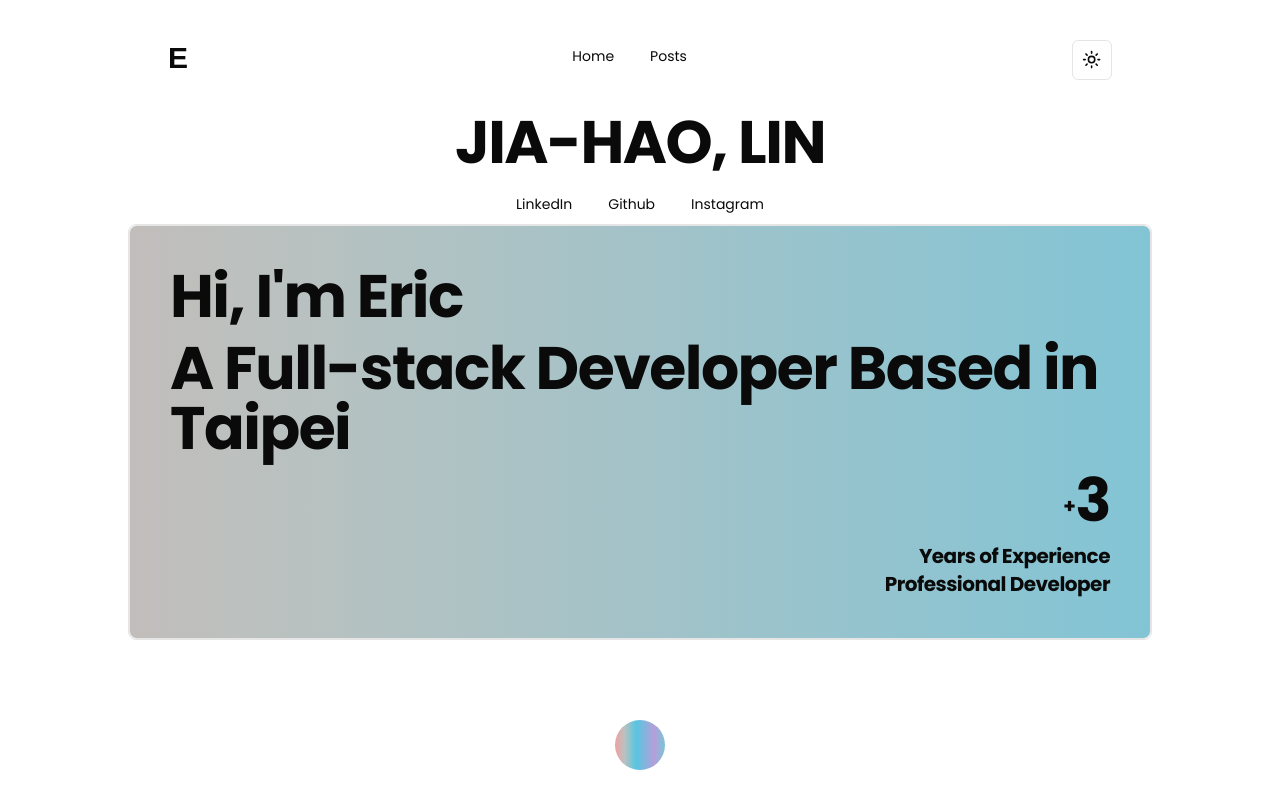
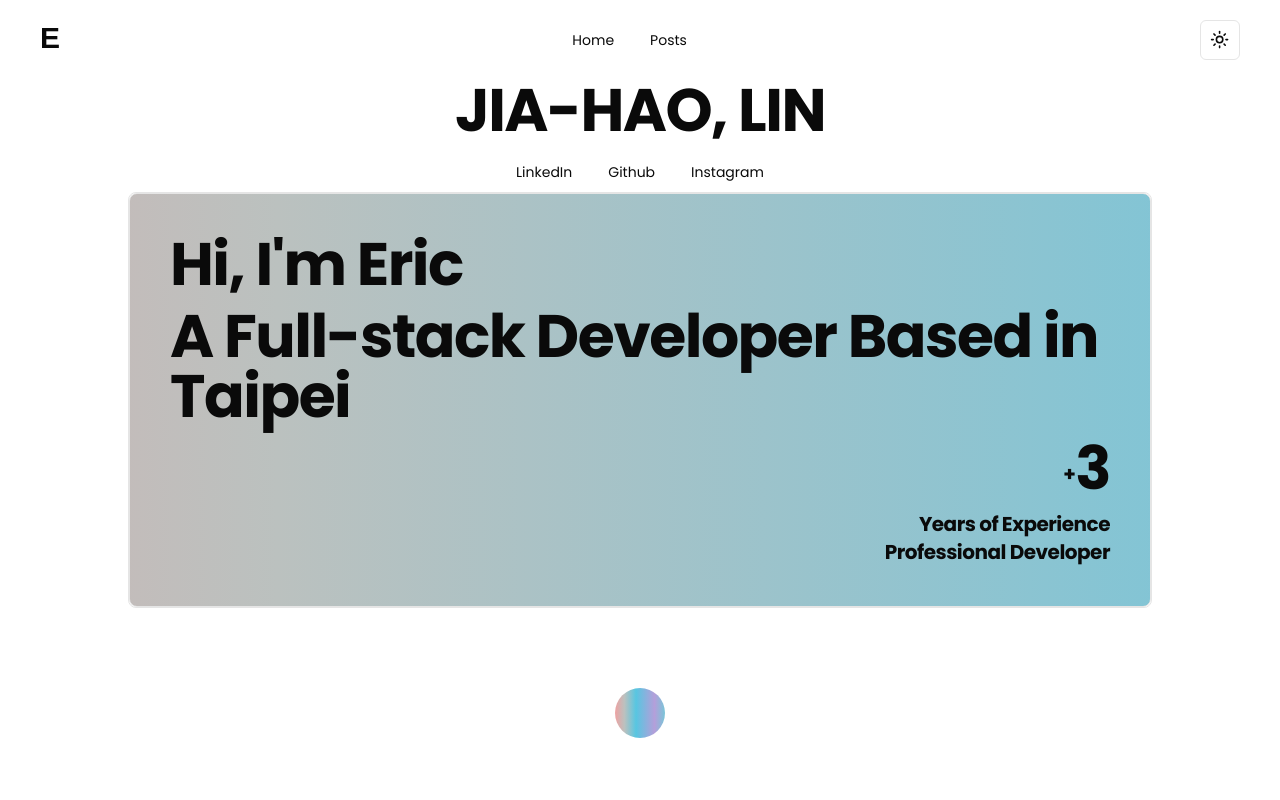
Before and after one commit to ericboy0224/eric-homepage, a Next.js app: page / in a window 1280 px wide. Shown: the top 800 px of the page. Built offline with nearby package versions, Linux system fonts and the light colour scheme; a web font is replaced by a local one.

Commit message:
fix(header): sticky header

```diff
--- a/src/app/header.tsx
+++ b/src/app/header.tsx
@@ -8,7 +8,7 @@ import * as React from 'react';
 
 export function Header() {
     return (
-        <div className={cn("flex justify-between w-auto p-10 h-[7rem]")}>
+        <div className={cn("flex justify-between w-auto px-10 py-5 h-[5rem] fixed top-0 left-0 right-0 bg-background z-50")}>
             <Link href="/" passHref>
                 <h1 className={cn("scroll-m-20 text-3xl font-semibold tracking-tight antialiased", foldit.className)}>E</h1>
             </Link>
--- a/src/app/layout.tsx
+++ b/src/app/layout.tsx
@@ -24,7 +24,7 @@ export default function RootLayout({
         <link rel="icon" href="/favicon.ico" sizes="any" />
       </head>
       <body className={cn(
-        "min-h-screen bg-background font-sans antialiased flex justify-center",
+        "min-h-screen bg-background font-sans antialiased flex justify-center overflow-y-scroll",
         poppins.className
       )}>
         <ThemeProvider
@@ -33,9 +33,9 @@ export default function RootLayout({
           enableSystem
           disableTransitionOnChange
         >
-          <div className={cn('w-full max-w-screen-lg mx-auto')}>
+          <div className="w-full h-screen max-w-screen-lg mx-auto">
             <Header />
-            <main className="h-full">{children}</main>
+            <main className="h-full mt-20">{children}</main>
           </div>
         </ThemeProvider>
       </body>
--- a/src/app/page.tsx
+++ b/src/app/page.tsx
@@ -1,8 +1,8 @@
+import Divider from '@/components/ui/divider';
 import ExperienceSection from '@/components/ui/home/experience-section';
 import MoreSection from '@/components/ui/home/more-section';
 import Banner from '@/components/ui/home/text-banner';
 import WorkSection from '@/components/ui/home/work-section';
-import Divider from '@/components/ui/divider';
 import Heading from '@/components/ui/inview/text/heading';
 import SocialMedia from '@/components/ui/social-media';
 
```
